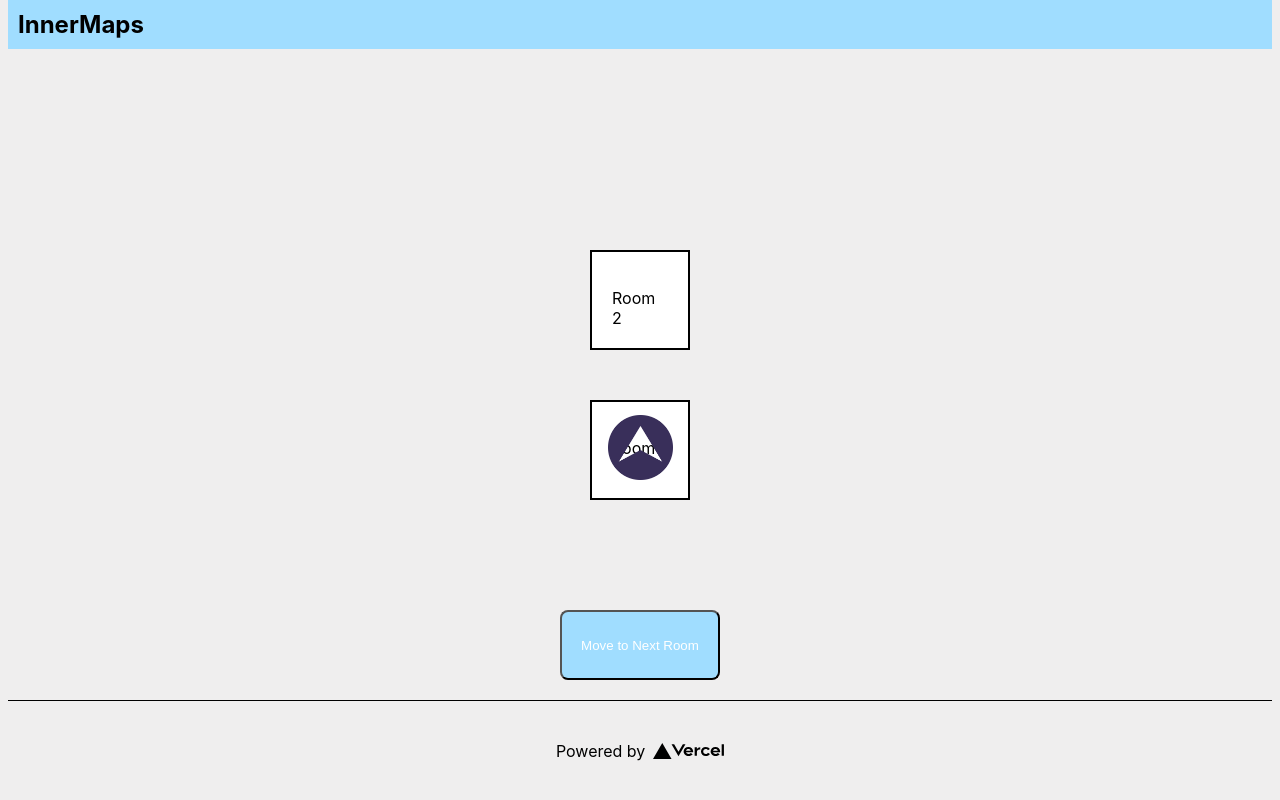
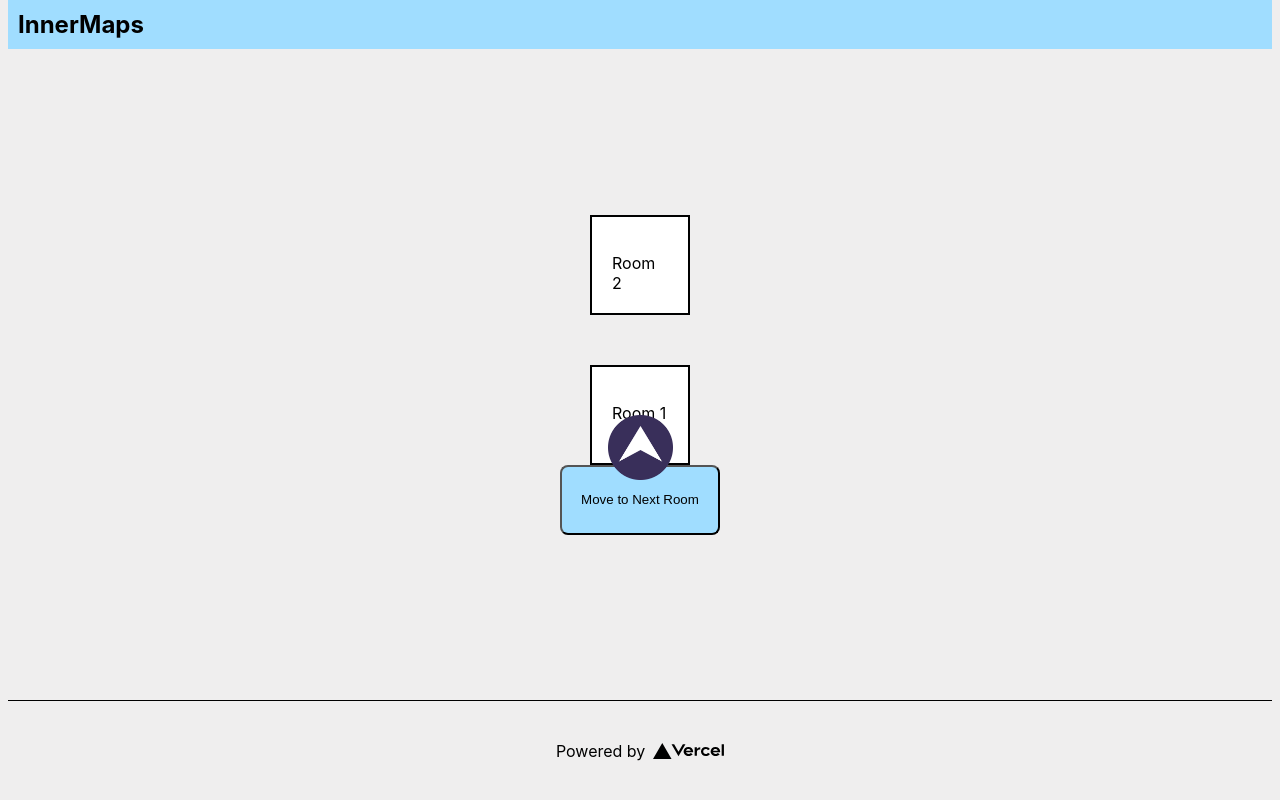
Before and after one commit to Suspiria1/mapping-app, a Next.js app in the folder nextjs-blog/: page / in a window 1280 px wide. Built offline with nearby package versions, Linux system fonts and the light colour scheme.

Commit message:
make the button move

```diff
--- a/nextjs-blog/styles/Home.module.css
+++ b/nextjs-blog/styles/Home.module.css
@@ -86,11 +86,12 @@
 }
 
 #button1 {
-    position: fixed;
+    position: relative;
     bottom: 15%;
     width: 160px;
     height: 70px;
     background-color: #a0ddff;
     color: #fff;
     border-radius: 0.5rem;
+    color: #000;
 }
```
